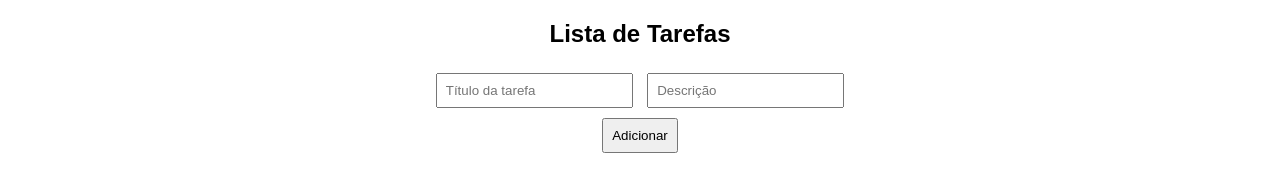
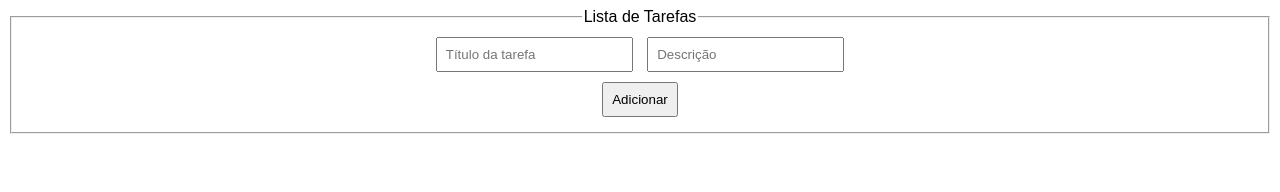
Before and after one commit to Wiooll/API-de-Gerenciamento-de-Tarefas, a plain HTML site: page meu_amb/index.html in a window 1280 px wide. Drawn offline with Linux system fonts and the light colour scheme; no server answers.

Commit message:
Fieldset

```diff
--- a/meu_amb/index.html
+++ b/meu_amb/index.html
@@ -12,14 +12,15 @@
     </style>
 </head>
 <body>
-    <h2>Lista de Tarefas</h2>
+    <fieldset>
+        <legend>Lista de Tarefas</legend>
     <div class="container">
         <input type="text" id="titulo" placeholder="Título da tarefa">
         <input type="text" id="descricao" placeholder="Descrição">
         <button onclick="adicionarTarefa()">Adicionar</button>
         <div id="tarefas"></div>
     </div>
-
+    </fieldset>
     <script>
         const API_URL = "http://127.0.0.1:8000/tarefas";
 
```
